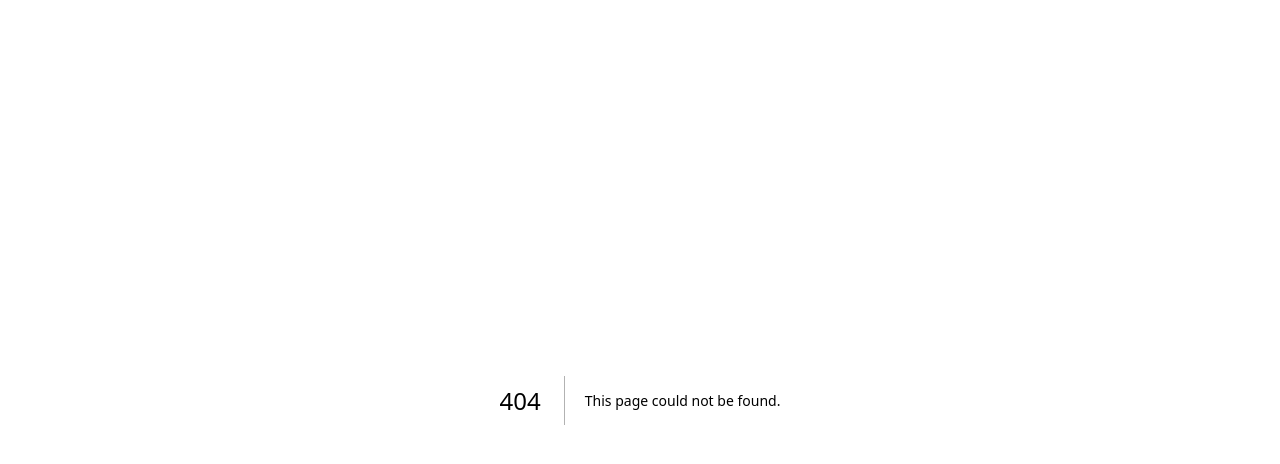
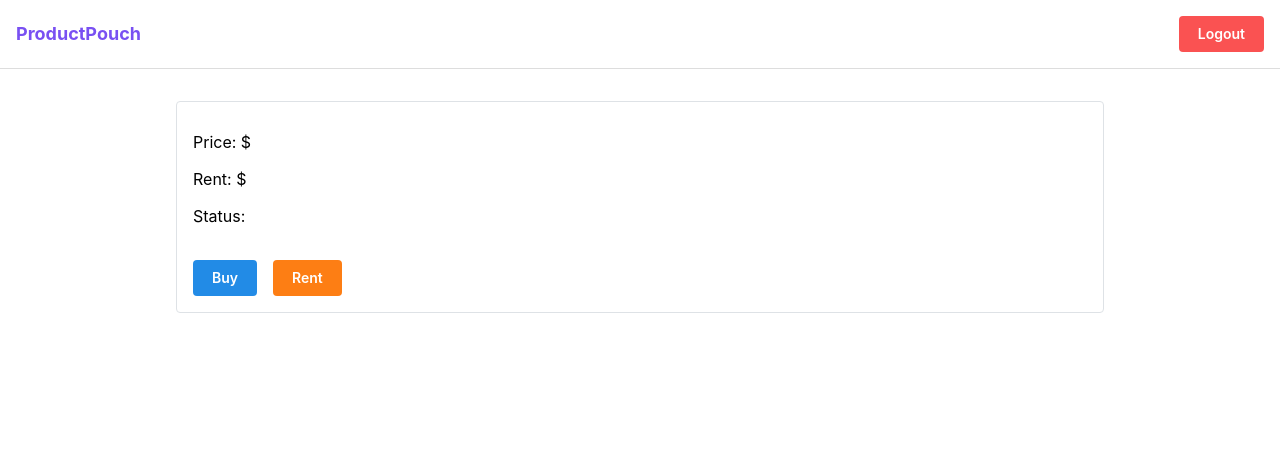
Before and after one commit to MrMandalNSU/ProductPouch, a Next.js app in the folder frontend/: page /product/1 in a window 1280 px wide. Before the commit this address had no page. Shown: the top 464 px of the page. Built offline with nearby package versions, Linux system fonts and the light colour scheme.

Commit message:
created single product page

```diff
--- /dev/null
+++ b/frontend/app/product/[id]/page.js
@@ -0,0 +1,146 @@
+"use client";
+
+import Navbar from "@/components/Navbar";
+import { useState, useEffect } from "react";
+import { useRouter, useParams, useSearchParams } from "next/navigation";
+import {
+  Container,
+  Title,
+  Text,
+  Paper,
+  Button,
+  Modal,
+  Group,
+  DatePickerInput,
+} from "@mantine/core";
+import { DatePicker } from "@mantine/dates";
+
+export default function SingleProductPage() {
+  const { id } = useParams();
+  const router = useRouter();
+  const searchParams = useSearchParams();
+  const [buyModalOpen, setBuyModalOpen] = useState(false);
+  const [rentModalOpen, setRentModalOpen] = useState(false);
+  const [fromDate, setFromDate] = useState(null);
+  const [toDate, setToDate] = useState(null);
+
+  const product = {
+    title: searchParams.get("title"),
+    price: searchParams.get("price"),
+    rent_price: searchParams.get("rent_price"),
+    rent_period: searchParams.get("rent_period"),
+    status: searchParams.get("status"),
+    description: searchParams.get("description"),
+  };
+
+  if (!product) return <Text>Loading product details...</Text>;
+
+  const handleBuy = () => {
+    setBuyModalOpen(false);
+    alert(`You have bought ${product.title} for $${product.price}!`);
+  };
+
+  const handleRent = () => {
+    if (!fromDate || !toDate) {
+      alert("Please select rental dates");
+      return;
+    }
+    setRentModalOpen(false);
+    alert(
+      `You rented ${
+        product.title
+      } from ${fromDate.toLocaleDateString()} to ${toDate.toLocaleDateString()}!`
+    );
+  };
+
+  return (
+    <>
+      <Navbar />
+
+      <Container size="md" py="xl">
+        <Paper withBorder p="md">
+          <Title order={2}>{product.title}</Title>
+          <Text mt="sm">{product.description}</Text>
+          <Text mt="sm">Price: ${product.price}</Text>
+          <Text mt="sm">
+            Rent: ${product.rent_price} {product.rent_period}
+          </Text>
+          <Text mt="sm">
+            Status:{" "}
+            <Text
+              span
+              c={
+                product.status === "available"
+                  ? "green"
+                  : product.status === "sold"
+                  ? "red"
+                  : "yellow"
+              }
+            >
+              {product.status}
+            </Text>
+          </Text>
+
+          {/* Action Buttons */}
+          <Group position="right" mt="xl">
+            <Button color="blue" onClick={() => setBuyModalOpen(true)}>
+              Buy
+            </Button>
+            <Button color="orange" onClick={() => setRentModalOpen(true)}>
+              Rent
+            </Button>
+          </Group>
+        </Paper>
+
+        {/* Buy Confirmation Modal */}
+        <Modal
+          opened={buyModalOpen}
+          onClose={() => setBuyModalOpen(false)}
+          title="Confirm Purchase"
+        >
+          <Text>
+            Are you sure you want to buy <strong>{product.title}</strong> for $
+            {product.price}?
+          </Text>
+          <Group position="right" mt="md">
+            <Button variant="default" onClick={() => setBuyModalOpen(false)}>
+              Cancel
+            </Button>
+            <Button color="blue" onClick={handleBuy}>
+              Confirm
+            </Button>
+          </Group>
+        </Modal>
+
+        {/* Rent Modal */}
+        <Modal
+          opened={rentModalOpen}
+          onClose={() => setRentModalOpen(false)}
+          title="Rent Product"
+        >
+          <DatePicker
+            label="From"
+            value={fromDate}
+            onChange={setFromDate}
+            placeholder="Pick a start date"
+          />
+          <DatePicker
+            label="To"
+            value={toDate}
+            onChange={setToDate}
+            placeholder="Pick an end date"
+            mt="sm"
+          />
+          <Group position="right" mt="md">
+            <Button variant="default" onClick={() => setRentModalOpen(false)}>
+              Cancel
+            </Button>
+            <Button color="orange" onClick={handleRent}>
+              Confirm Rent
+            </Button>
+          </Group>
+        </Modal>
+      </Container>
+    </>
+  );
+}
```
